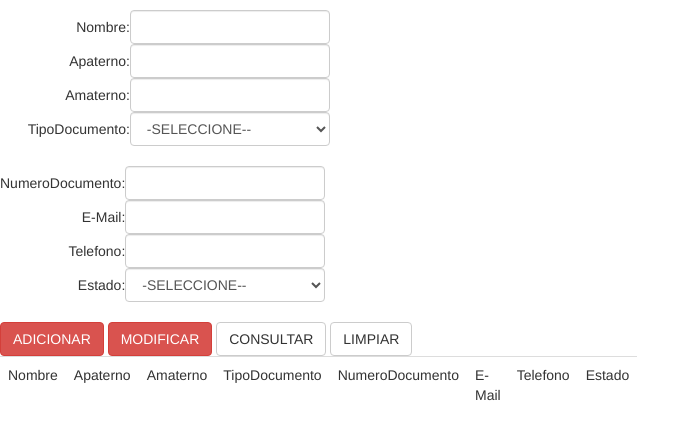
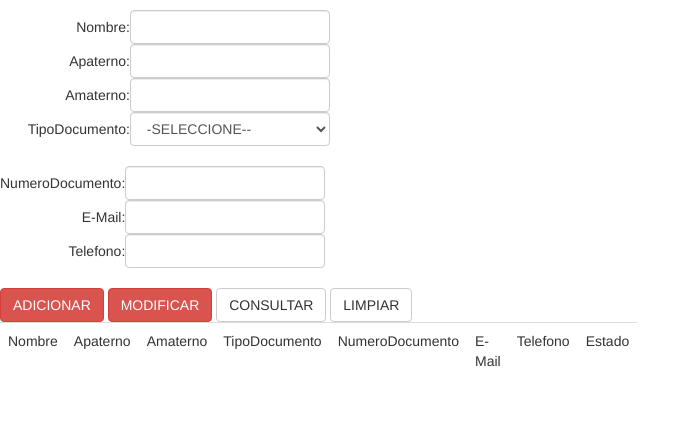
Before and after one commit to achacon4/registrate, a PHP site: page /vista/FrmDatosPersonales.php in a window 1280 px wide. Shown: the part 60-500 px from the top of the page, without its empty margins (0-692 px from the left). Run offline with PHP 8.4, Linux system fonts and the light colour scheme.

Commit message:
Correción del campo estado.

```diff
--- a/vista/FrmDatosPersonales.php
+++ b/vista/FrmDatosPersonales.php
@@ -51,12 +51,6 @@
 <div class="tdTexto">Telefono:</div>
 <div class="td"><input name="txtTelefono" type="text" id="txtTelefono" class="form-control tamanioTexto"></div>
 </div>
-<div class="tr">
-<div class="tdTexto">Estado:</div>
-<div class="td"><select name="selEstado" id="selEstado" class="form-control tamanioTexto">
-<option value="">-SELECCIONE--</option>
-</select></div>
-</div>
 </section>
 <br>
 <nav>
```
